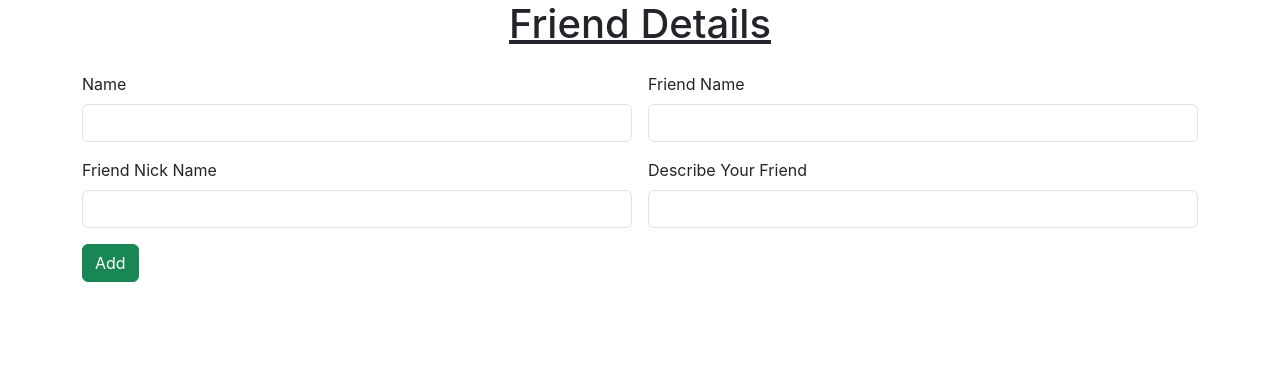
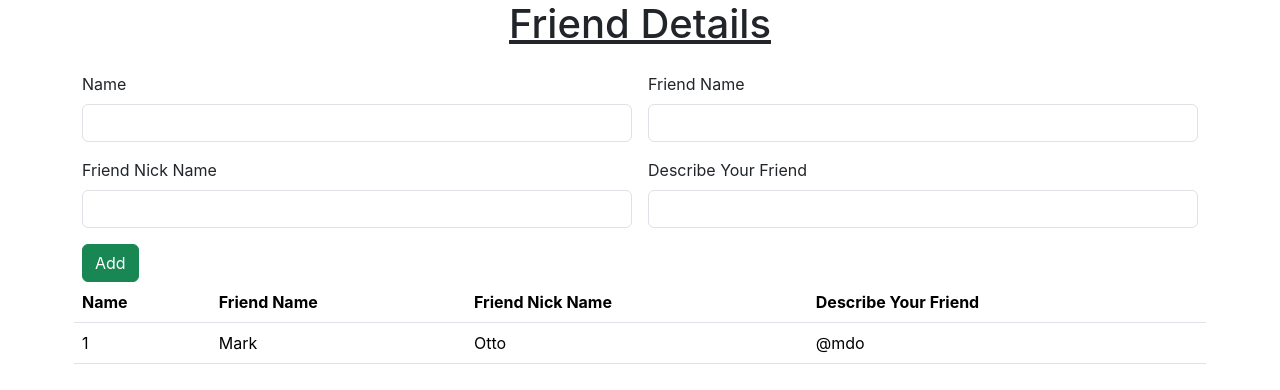
Before and after one commit to shaniba17/friends-app, a React (Create React App) app: page / in a window 1280 px wide. Shown: the top 390 px of the page. Built offline with nearby package versions, Linux system fonts and the light colour scheme.

Commit message:
view added

```diff
--- a/src/App.js
+++ b/src/App.js
@@ -1,10 +1,12 @@
 import './App.css';
 import AddFriends from './components/AddFriends';
+import ViewFriends from './components/ViewFriends';
 
 function App() {
   return (
     <div>
       <AddFriends/>
+      <ViewFriends/>
     </div>
   );
 }
--- a/src/components/ViewFriends.jsx
+++ b/src/components/ViewFriends.jsx
@@ -1,12 +1,36 @@
 import React from 'react'
 
-const
- = () => {
-  return (
-    <div>
-
-    </div>
-  )
+const ViewFriends = () => {
+    return (
+        <div>
+            <div className="container">
+                <div className="row">
+                    <div className="col col-12 col-sm-12 col-md-12 col-lg-12 col-xl-12 col-xxl-12">
+                        <div className="row g-3">
+                            <table class="table">
+                                <thead>
+                                    <tr>
+                                        <th scope="col">Name</th>
+                                        <th scope="col">Friend Name</th>
+                                        <th scope="col">Friend Nick Name</th>
+                                        <th scope="col">Describe Your Friend</th>
+                                    </tr>
+                                </thead>
+                                <tbody>
+                                    <tr>
+                                        <td>1</td>
+                                        <td>Mark</td>
+                                        <td>Otto</td>
+                                        <td>@mdo</td>
+                                    </tr>
+                                </tbody>
+                            </table>
+                        </div>
+                    </div>
+                </div>
+            </div>
+        </div>
+    )
 }
 
-export default
+export default ViewFriends
```
